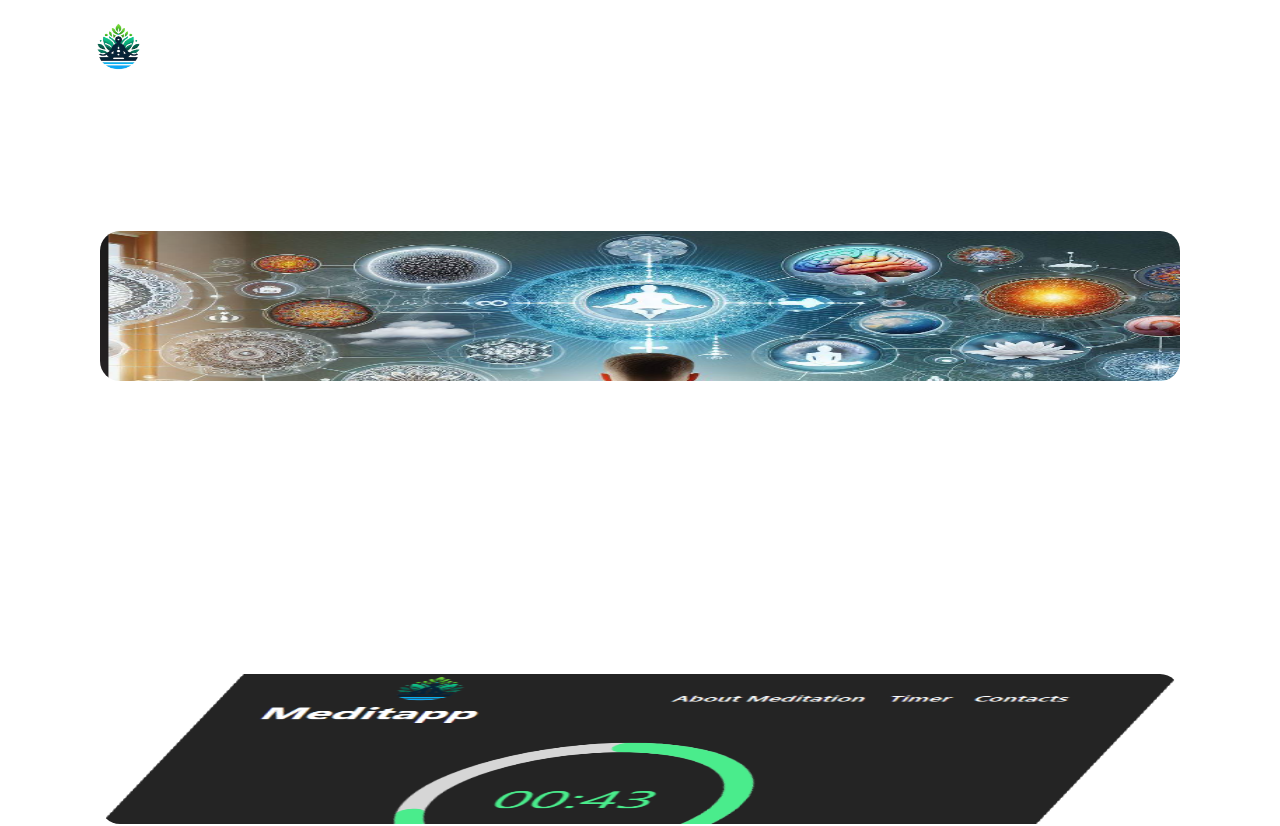
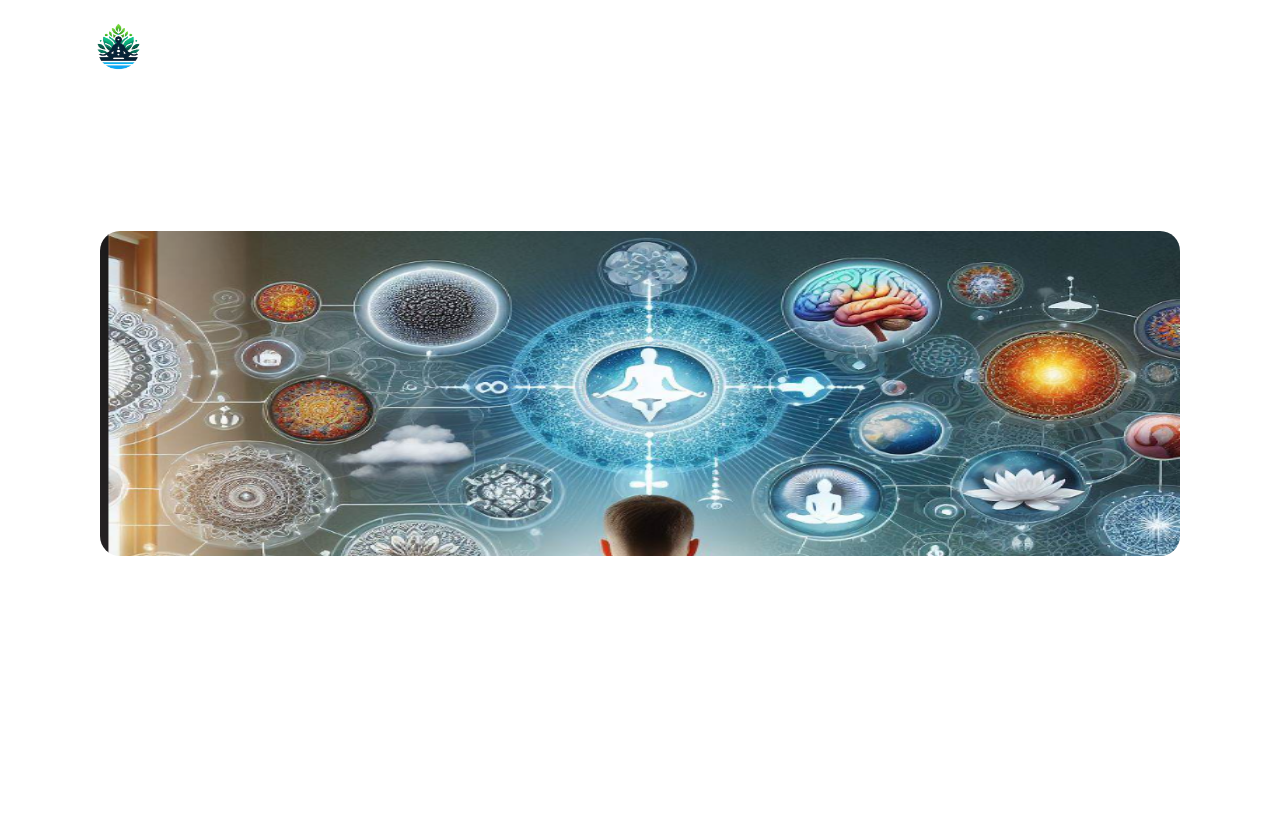
Before and after one commit to Thaavet/Meditapp, a React (Vite) app: page / in a window 1280 px wide. Shown: the top 826 px of the page. Built offline with nearby package versions, Linux system fonts and the light colour scheme.

Commit message:
Update App.css

```diff
--- a/src/App.css
+++ b/src/App.css
@@ -201,7 +201,7 @@ height: auto;
 }
 .banner{
   width: 100%;
-  max-height: 150px;
+  max-height: 325px;
   border-radius: 20px;
   margin-bottom: 20px;
 }
```
